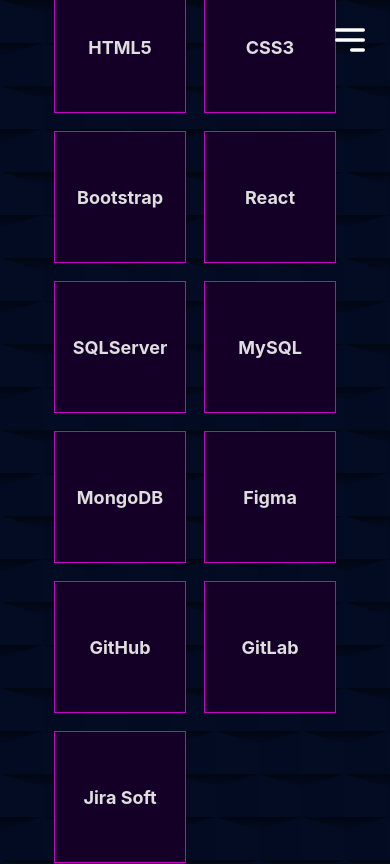
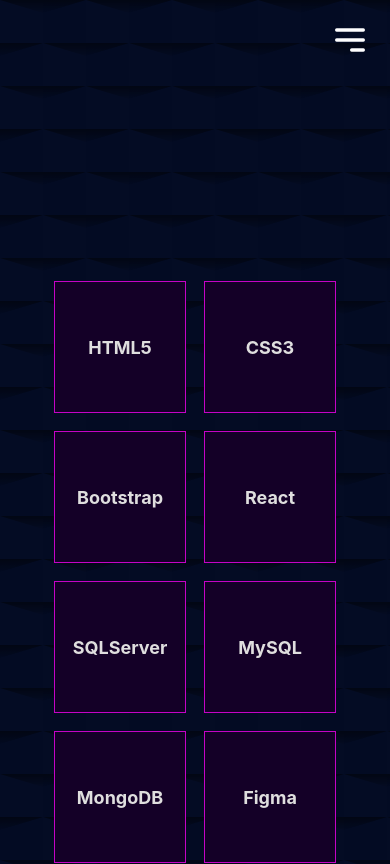
Before and after one commit to valentinacamacho/DeveloperJeni, a React (Create React App) app: page /Skills in a window 390 px wide. Shown: the top 864 px of the page. Built offline with nearby package versions, Linux system fonts and the light colour scheme.

Commit message:
fix description media query.

```diff
--- a/src/Stylesheets/Contact.css
+++ b/src/Stylesheets/Contact.css
@@ -107,4 +107,8 @@
   .titulo-3 {
     top: 30px;
   }
+
+  .quote {
+   width: 400px;
+  }
 }
--- a/src/Stylesheets/Skills.css
+++ b/src/Stylesheets/Skills.css
@@ -81,8 +81,6 @@
   filter: drop-shadow(0 0 10px #ffffffb3);
 }
 
-
-/* Media query para pantallas más pequeñas */
 @media (max-width: 1200px) {
   .container-skills {
     grid-template-columns: repeat(5, 1fr);
@@ -97,12 +95,14 @@
 
 @media (max-width: 768px) {
   .container-skills {
+    margin-top: 600px;
     grid-template-columns: repeat(3, 1fr);
   }
 }
 
 @media (max-width: 576px) {
   .container-skills {
+    margin-top: 600px;
     grid-template-columns: repeat(2, 1fr);
   }
 }
```
